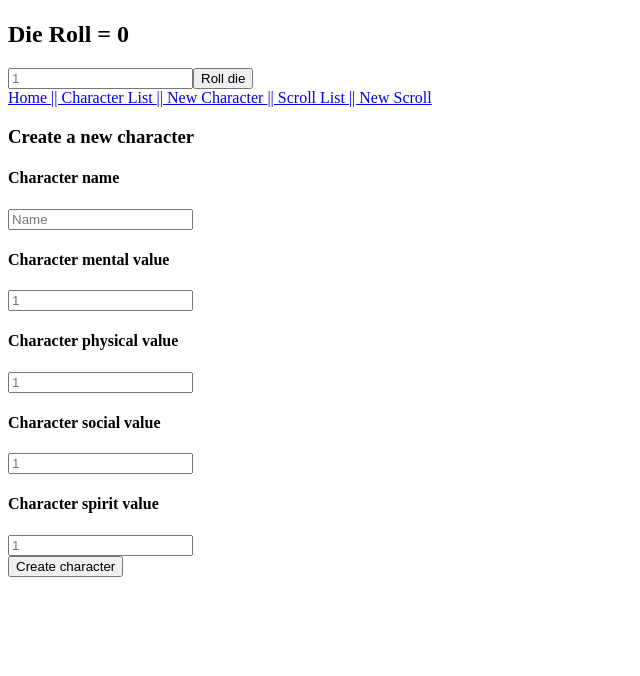
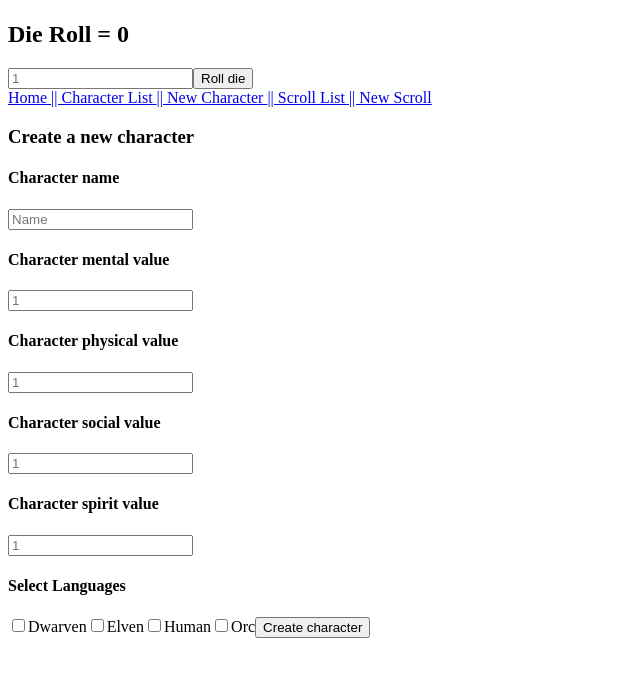
Before and after one commit to Zindriana/react_to_java, a React (Vite) app: page /#/newcharacter in a window 1280 px wide. Shown: the top 676 px of the page, without its empty margins (0-640 px from the left). Built offline with nearby package versions, Linux system fonts and the light colour scheme; no server answers.

Commit message:
added checkBoxes to choose language for the character

```diff
--- a/src/components/NewCharacter.jsx
+++ b/src/components/NewCharacter.jsx
@@ -6,6 +6,10 @@ function Create() {
     const [newPhysical, setNewPhysical] = useState('');
     const [newSocial, setNewSocial] = useState('');
     const [newSpirit, setNewSpirit] = useState('');
+    const [canDwarven, setCanDwarven] = useState(false);
+    const [canElven, setCanElven] = useState(false);
+    const [canHuman, setCanHuman] = useState(false);
+    const [canOrc, setCanOrc] = useState(false);
 
     function createCharacter() {
         fetch(`https://91.128.148.203:9090/newcharacter`, {
@@ -19,6 +23,10 @@ function Create() {
                 physical: newPhysical,
                 social: newSocial,
                 spirit: newSpirit,
+                canDwarven: canDwarven,
+                canElven: canElven,
+                canHuman: canHuman,
+                canOrc: canOrc,
             }),
         })
 
@@ -51,6 +59,23 @@ function Create() {
             <input className="newSpiritValue" type="number" placeholder="1" min="1"
                    onChange={(event) => setNewSpirit(event.target.value)}/>
             <br/>
+            <h4>Select Languages</h4>
+            <label>
+                <input type="checkbox" checked={canDwarven} onChange={() => setCanDwarven(!canDwarven)}/>
+                Dwarven
+            </label>
+            <label>
+                <input type="checkbox" checked={canElven} onChange={() => setCanElven(!canElven)}/>
+                Elven
+            </label>
+            <label>
+                <input type="checkbox" checked={canHuman} onChange={() => setCanHuman(!canHuman)}/>
+                Human
+            </label>
+            <label>
+                <input type="checkbox" checked={canOrc} onChange={() => setCanOrc(!canOrc)}/>
+                Orc
+            </label>
             <button className="createNewCharacterBtn" onClick={createCharacter}>Create character</button>
         </>
     );
```
